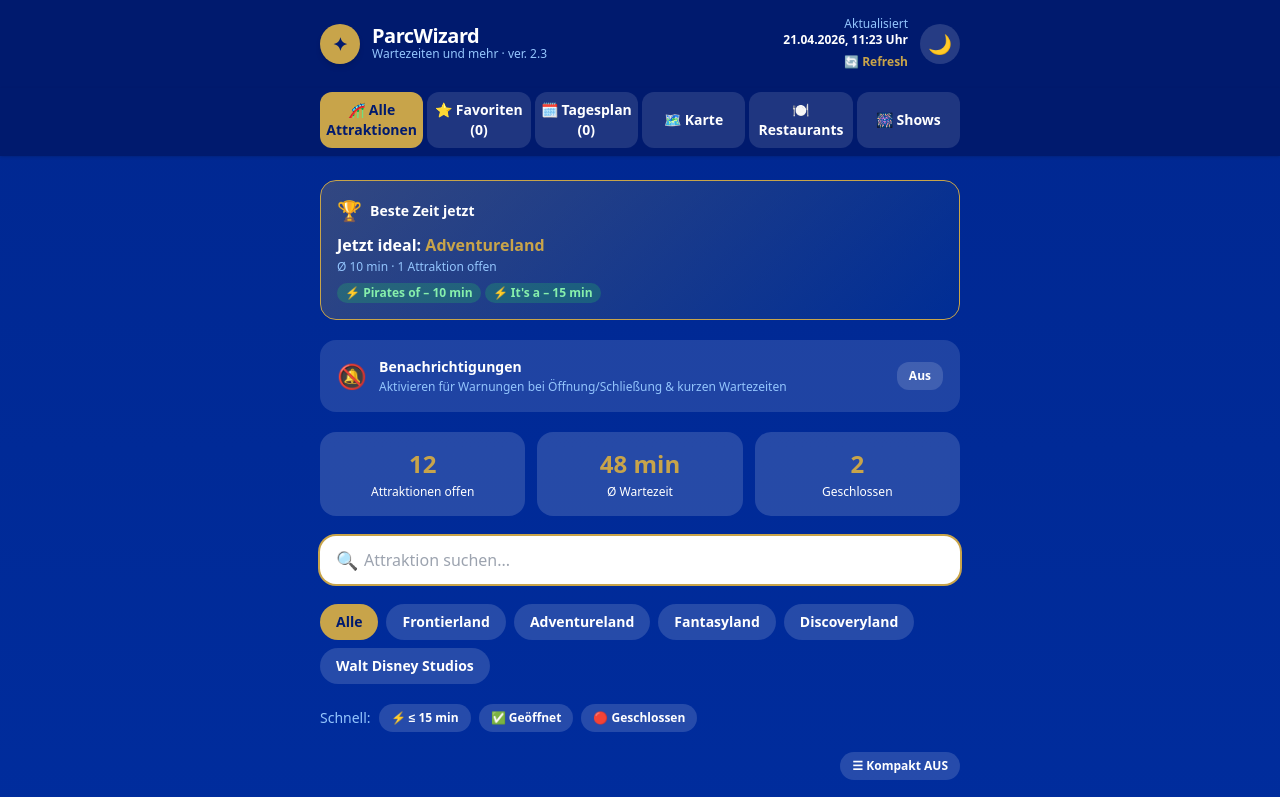
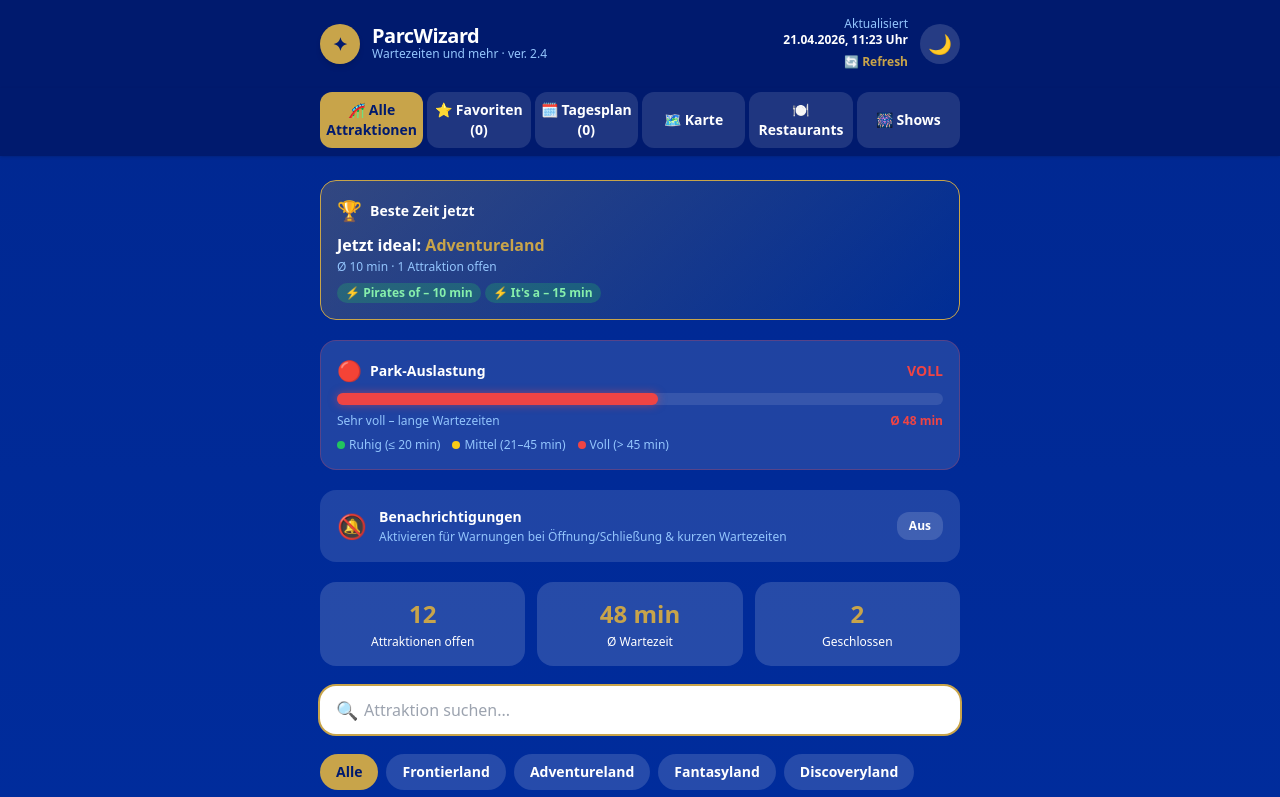
Before and after one commit to TheLomma/parcwizard, a React (Vite) app: page / in a window 1280 px wide. Shown: the top 797 px of the page. Built offline with nearby package versions, Linux system fonts and the light colour scheme.

Commit message:
Update App.jsx
version 2.4

```diff
--- a/src/App.jsx
+++ b/src/App.jsx
@@ -315,7 +315,7 @@
             </div>
             <div>
               <h1 className="text-white font-black text-xl tracking-tight leading-none">ParcWizard</h1>
-              <p className="text-xs" style={{color: "#93c5fd"}}>Wartezeiten und mehr · ver. 2.3</p>
+              <p className="text-xs" style={{color: "#93c5fd"}}>Wartezeiten und mehr · ver. 2.4</p>
             </div>
           </div>
           <div className="flex items-center gap-3">
@@ -446,6 +446,47 @@
                   )}
                 </div>
               )}
+            </div>
+          );
+        })()}
+
+        {/* Park-Auslastung */}
+        {(() => {
+          const openA = liveData.filter(a => a.status === "open");
+          const avg = openA.length ? Math.round(openA.reduce((s,a) => s + a.wait, 0) / openA.length) : 0;
+          const level = avg <= 20 ? "ruhig" : avg <= 45 ? "mittel" : "voll";
+          const color = level === "ruhig" ? "#22c55e" : level === "mittel" ? "#facc15" : "#ef4444";
+          const emoji = level === "ruhig" ? "🟢" : level === "mittel" ? "🟡" : "🔴";
+          const label = level === "ruhig" ? "Ruhig – guter Tag!" : level === "mittel" ? "Mäßig besucht" : "Sehr voll – lange Wartezeiten";
+          const pct = Math.min(100, Math.round((avg / 90) * 100));
+          return (
+            <div className="rounded-2xl p-4" style={{backgroundColor: dm ? "rgba(255,255,255,0.07)" : "rgba(255,255,255,0.12)", border: `1px solid ${color}44`}}>
+              <div className="flex items-center justify-between mb-2">
+                <div className="flex items-center gap-2">
+                  <span className="text-xl">{emoji}</span>
+                  <p className="text-white font-bold text-sm">Park-Auslastung</p>
+                </div>
+                <span className="text-sm font-black" style={{color}}>{level.toUpperCase()}</span>
+              </div>
+              <div className="w-full rounded-full h-3 mb-2" style={{backgroundColor: "rgba(255,255,255,0.1)"}}>
+                <div className="h-3 rounded-full transition-all" style={{width: `${pct}%`, backgroundColor: color, boxShadow: `0 0 8px ${color}88`}}/>
+              </div>
+              <div className="flex justify-between items-center">
+                <p className="text-xs" style={{color: "#93c5fd"}}>{label}</p>
+                <p className="text-xs font-bold" style={{color}}>Ø {avg} min</p>
+              </div>
+              <div className="flex gap-3 mt-2 flex-wrap">
+                {[
+                  { col: "#22c55e", lbl: "Ruhig", range: "≤ 20 min" },
+                  { col: "#facc15", lbl: "Mittel", range: "21–45 min" },
+                  { col: "#ef4444", lbl: "Voll", range: "> 45 min" },
+                ].map(l => (
+                  <div key={l.lbl} className="flex items-center gap-1">
+                    <div className="w-2 h-2 rounded-full" style={{backgroundColor: l.col}}/>
+                    <span className="text-xs" style={{color: "#93c5fd"}}>{l.lbl} ({l.range})</span>
+                  </div>
+                ))}
+              </div>
             </div>
           );
         })()}
```
